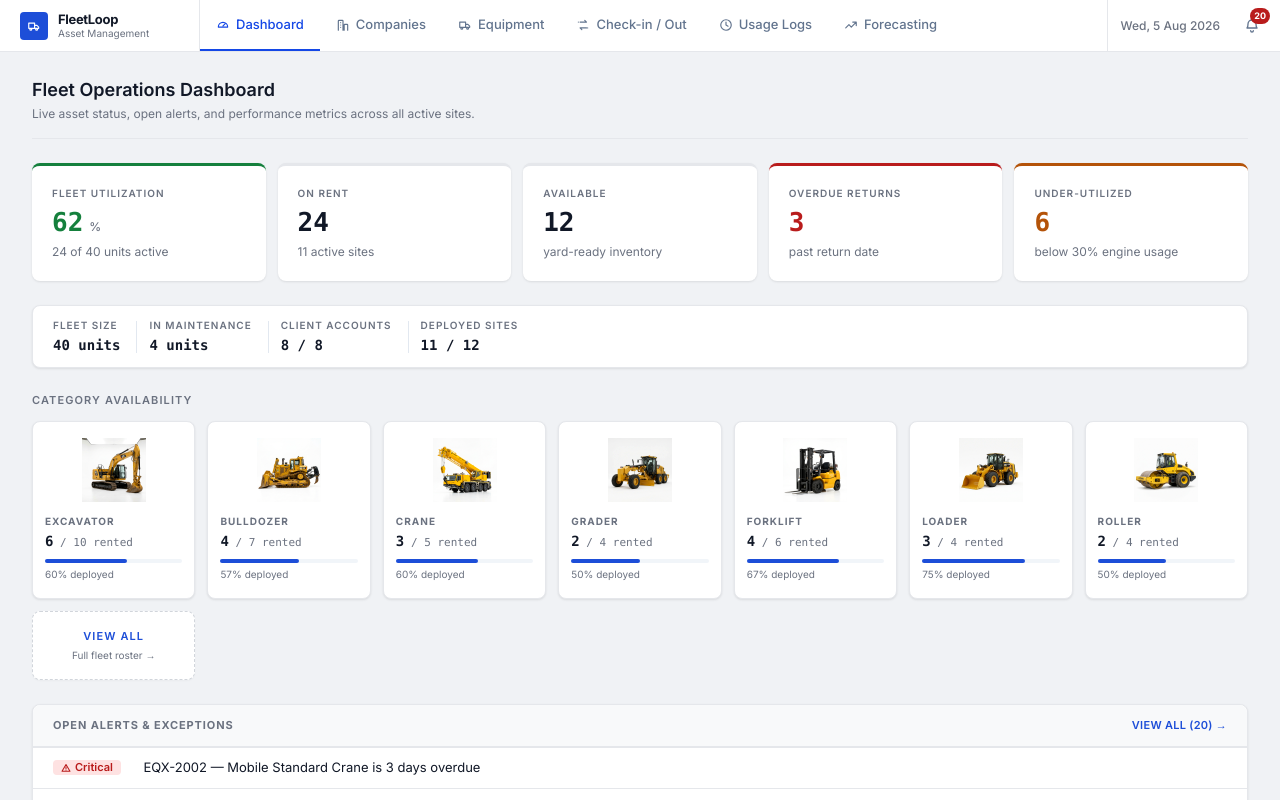
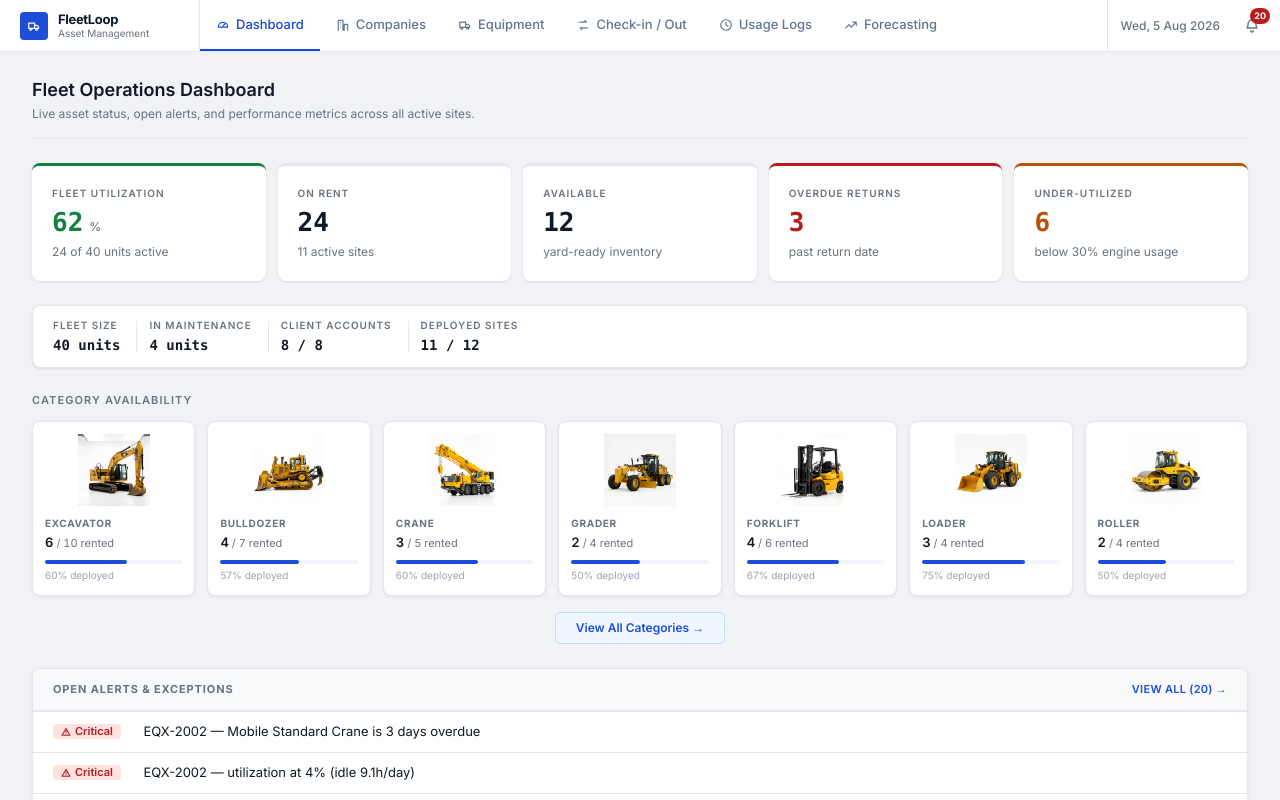
Before and after one commit to Mohamed-Muzammil/Rental_Tracking_System, a React (Vite) app: page /admin in a window 1280 px wide. Shown: the top 800 px of the page. Built offline with nearby package versions, Linux system fonts and the light colour scheme.

Commit message:
Fix category cards: View All centered below grid, transparent equipment images via mix-blend-mode multiply on white parent

```diff
--- a/src/components/dashboard/CategoryAvailability.jsx
+++ b/src/components/dashboard/CategoryAvailability.jsx
@@ -12,93 +12,107 @@ const ASSET_META = {
 
 export default function CategoryAvailability({ categories }) {
   return (
+    <div className="flex flex-col gap-3">
+      {/* Category cards row */}
       <div className="grid grid-cols-2 gap-3 sm:grid-cols-3 md:grid-cols-4 lg:grid-cols-7">
         {categories.map((cat) => {
           const meta = ASSET_META[cat.type]
-        const pct = cat.total ? Math.round((cat.rented / cat.total) * 100) : 0
-        const barColor = pct >= 80 ? '#15803d' : pct >= 50 ? '#1d4ed8' : '#9ca3af'
+          const pct  = cat.total ? Math.round((cat.rented / cat.total) * 100) : 0
+          const barColor =
+            pct >= 80 ? '#15803d' : pct >= 50 ? '#1d4ed8' : '#9ca3af'
 
           return (
             <Link
               key={cat.type}
               to={`/admin/equipment?type=${cat.type}`}
-            className="group flex flex-col bg-white px-3 py-4 hover:shadow-md transition-shadow"
+              className="group flex flex-col"
               style={{
+                background: '#ffffff',
                 borderRadius: '8px',
-              border: '1px solid var(--border)',
-              boxShadow: 'var(--shadow-card)',
+                border: '1px solid #e5e7eb',
+                boxShadow: '0 1px 3px rgba(0,0,0,0.06)',
+                padding: '12px',
+                transition: 'box-shadow 0.15s',
               }}
+              onMouseEnter={(e) => { e.currentTarget.style.boxShadow = '0 4px 12px rgba(0,0,0,0.10)' }}
+              onMouseLeave={(e) => { e.currentTarget.style.boxShadow = '0 1px 3px rgba(0,0,0,0.06)' }}
             >
-            {/* Transparent-background image using mix-blend-mode */}
+              {/* Image — white bg + multiply blend = transparent background effect */}
               <div
-              className="mb-3 flex h-16 items-center justify-center overflow-hidden"
-              style={{ background: '#ffffff' }}
+                style={{
+                  background: '#ffffff',
+                  height: '72px',
+                  display: 'flex',
+                  alignItems: 'center',
+                  justifyContent: 'center',
+                  marginBottom: '10px',
+                  overflow: 'hidden',
+                }}
               >
                 {meta?.image ? (
                   <img
                     src={meta.image}
                     alt={cat.type}
-                  className="max-h-full max-w-full object-contain transition-transform duration-300 group-hover:scale-105"
                     style={{
-                    mixBlendMode: 'multiply',
+                      maxHeight: '100%',
+                      maxWidth: '100%',
+                      objectFit: 'contain',
+                      mixBlendMode: 'multiply',   /* removes white bg pixels */
                       filter: 'contrast(1.05) saturate(1.1)',
+                      transition: 'transform 0.25s',
                     }}
+                    className="group-hover:scale-105"
                   />
                 ) : (
-                <div className="h-10 w-10 rounded bg-slate-100" />
+                  <div style={{ width: 40, height: 40, background: '#f3f4f6', borderRadius: 4 }} />
                 )}
               </div>
 
-            {/* Type label */}
-            <div
-              className="text-[10px] font-bold uppercase tracking-widest"
-              style={{ color: 'var(--ink-muted)' }}
-            >
+              {/* Label */}
+              <div style={{ fontSize: 10, fontWeight: 700, letterSpacing: '0.07em', textTransform: 'uppercase', color: '#6b7280' }}>
                 {cat.type}
               </div>
 
               {/* Count */}
-            <div className="tabular mt-0.5 font-data text-sm font-semibold" style={{ color: 'var(--ink-primary)' }}>
+              <div style={{ fontSize: 13, fontWeight: 600, color: '#111827', marginTop: 2, fontVariantNumeric: 'tabular-nums' }}>
                 {cat.rented}
-              <span className="text-[11px] font-normal" style={{ color: 'var(--ink-muted)' }}>
-                &nbsp;/ {cat.total} rented
-              </span>
+                <span style={{ fontSize: 11, fontWeight: 400, color: '#6b7280' }}> / {cat.total} rented</span>
               </div>
 
-            {/* Progress bar */}
-            <div className="mt-2 h-1 w-full rounded-full bg-slate-100">
-              <div
-                className="h-full rounded-full transition-all"
-                style={{ width: `${pct}%`, background: barColor }}
-              />
+              {/* Bar */}
+              <div style={{ marginTop: 8, height: 4, width: '100%', borderRadius: 9999, background: '#f1f5f9' }}>
+                <div style={{ height: '100%', width: `${pct}%`, borderRadius: 9999, background: barColor, transition: 'width 0.4s' }} />
               </div>
-            <div className="mt-1 text-[10px]" style={{ color: 'var(--ink-muted)' }}>
-              {pct}% deployed
-            </div>
+              <div style={{ fontSize: 10, color: '#9ca3af', marginTop: 4 }}>{pct}% deployed</div>
             </Link>
           )
         })}
+      </div>
 
-      {/* View All card */}
+      {/* View All — centered below all cards */}
+      <div style={{ display: 'flex', justifyContent: 'center', paddingTop: '4px' }}>
         <Link
           to="/admin/equipment"
-        className="group flex flex-col items-center justify-center bg-white px-3 py-4 hover:shadow-md transition-all"
           style={{
-          borderRadius: '8px',
-          border: '1px dashed #d1d5db',
-          boxShadow: '0 1px 2px rgba(0,0,0,0.03)',
+            display: 'inline-flex',
+            alignItems: 'center',
+            gap: '6px',
+            fontSize: 12,
+            fontWeight: 600,
+            color: '#1d4ed8',
+            background: '#eff6ff',
+            border: '1px solid #bfdbfe',
+            borderRadius: '6px',
+            padding: '6px 20px',
+            textDecoration: 'none',
+            transition: 'background 0.15s',
           }}
+          onMouseEnter={(e) => { e.currentTarget.style.background = '#dbeafe' }}
+          onMouseLeave={(e) => { e.currentTarget.style.background = '#eff6ff' }}
         >
-        <div
-          className="mb-1 text-[11px] font-semibold uppercase tracking-widest"
-          style={{ color: 'var(--accent)' }}
-        >
-          View All
+          View All Categories →
+        </Link>
       </div>
-        <div className="text-[10px]" style={{ color: 'var(--ink-muted)' }}>
-          Full fleet roster →
-        </div>
-      </Link>
     </div>
   )
 }
```
Lines whose indentation alone changed are shown as unchanged.
